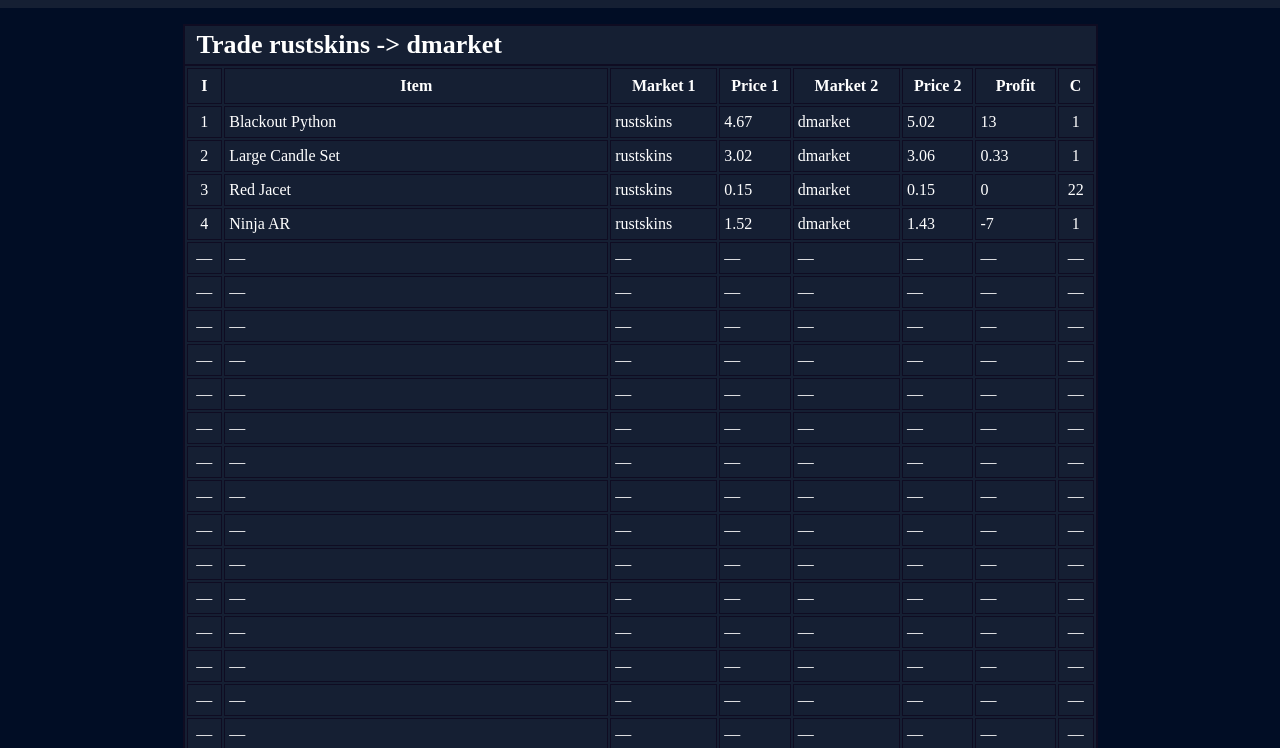
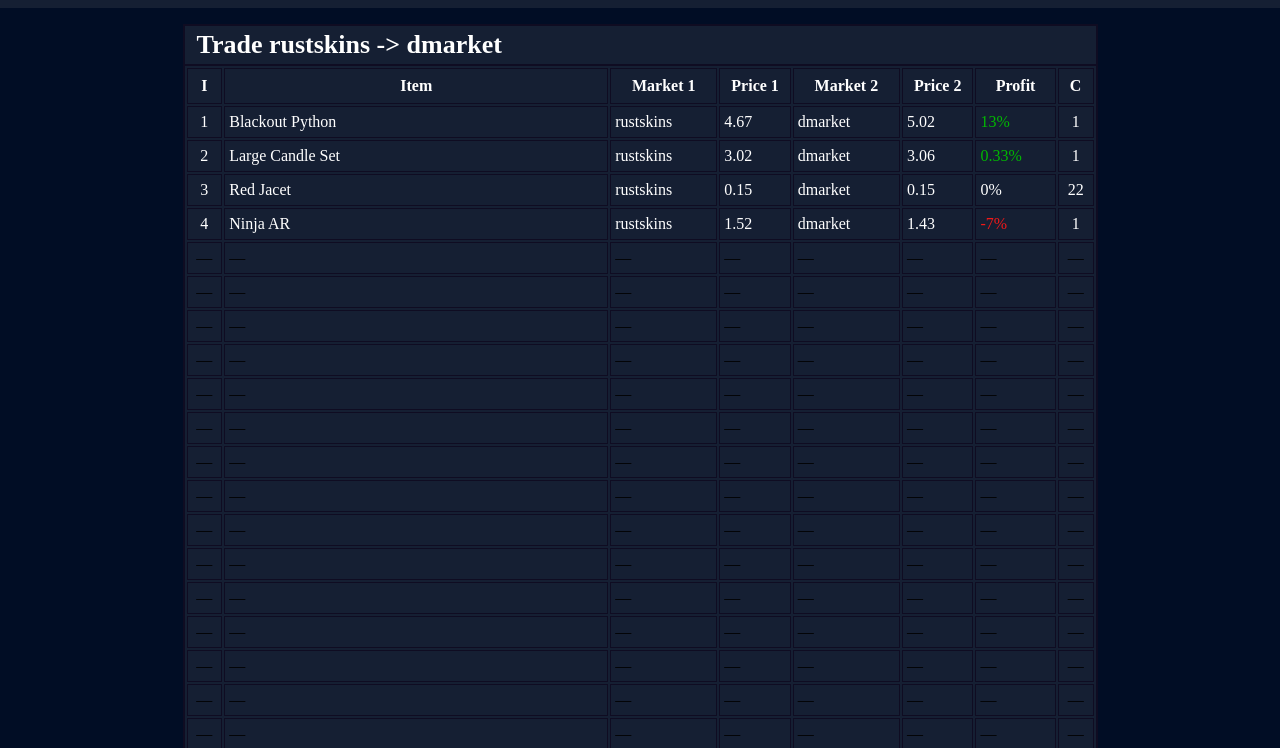
Before and after one commit to pulyrij/log-inspector, a website with bundled scripts: page public/index.html in a window 1280 px wide. Both pictures are taken after a click on the button "Trade table". Shown: the part 52-800 px from the top of the page. Built offline with nearby package versions, Linux system fonts and the light colour scheme; no server answers.

Commit message:
bug fix, ptofit coloring

```diff
--- a/public/table-renderer.js
+++ b/public/table-renderer.js
@@ -62,7 +62,7 @@
         columns.forEach(column => {
             const td = document.createElement('td');
             td.dataset.col = column.key;
-            td.classList.add(column.key, column.class);
+            td.classList.add(column.key, column.class, 'empty');
             td.textContent = '—';
             tr.appendChild(td);
         });
@@ -84,9 +84,14 @@
         tr.dataset.name = rowData.name;
 
         tr.querySelectorAll('td').forEach(td => {
-            const newValue = String(rowData[td.dataset.col] ?? '—');
+            let newValue = String(rowData[td.dataset.col] ?? '—');
             if (td.textContent !== newValue) {
                 td.classList.toggle('empty', newValue === '—');
+
+                if (td.classList.contains('percent')) {
+                    newValue = updateProfit(td, newValue);
+                }
+
                 td.textContent = newValue;
             }
         });
@@ -99,3 +104,24 @@
         tr.querySelectorAll('td').forEach(td => td.textContent = '—');
     }
 }
+function updateProfit(tdEl, newValue) {
+    if (newValue === '—') {
+        tdEl.classList.remove('profit-positive', 'profit-negative', 'profit-zero');
+        return;
+    }
+    const oldValue = tdEl.textContent;
+    const oldValueProfitSign = getProfitClass(parseInt(oldValue));
+    const newValueProfitSign = getProfitClass(newValue);
+
+    if (newValueProfitSign !== oldValueProfitSign) {
+        tdEl.classList.remove('profit-positive', 'profit-negative', 'profit-zero');
+        tdEl.classList.add(newValueProfitSign);
+    }
+
+    return `${newValue}%`;
+}
+function getProfitClass(profit) {
+    if (profit > 0) return 'profit-positive';
+    if (profit < 0) return 'profit-negative';
+    return 'profit-zero';
+}
--- a/public/table.css
+++ b/public/table.css
@@ -36,3 +36,12 @@
     text-align: center;
     padding: 0;
 }
+td.profit.profit-positive {
+    color: #02b802;
+}
+td.profit.profit-negative {
+    color: #f01919;
+}
+td.profit.profit-zero {
+    color: #e7c323;
+}
```
Also changed, not shown: 2 other files.
